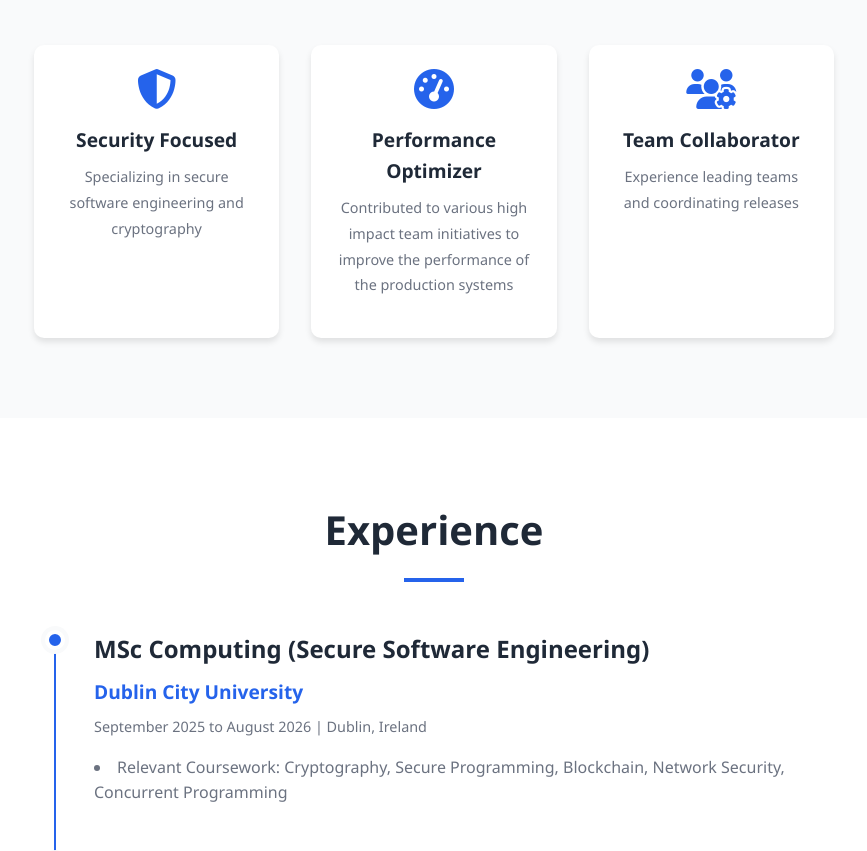
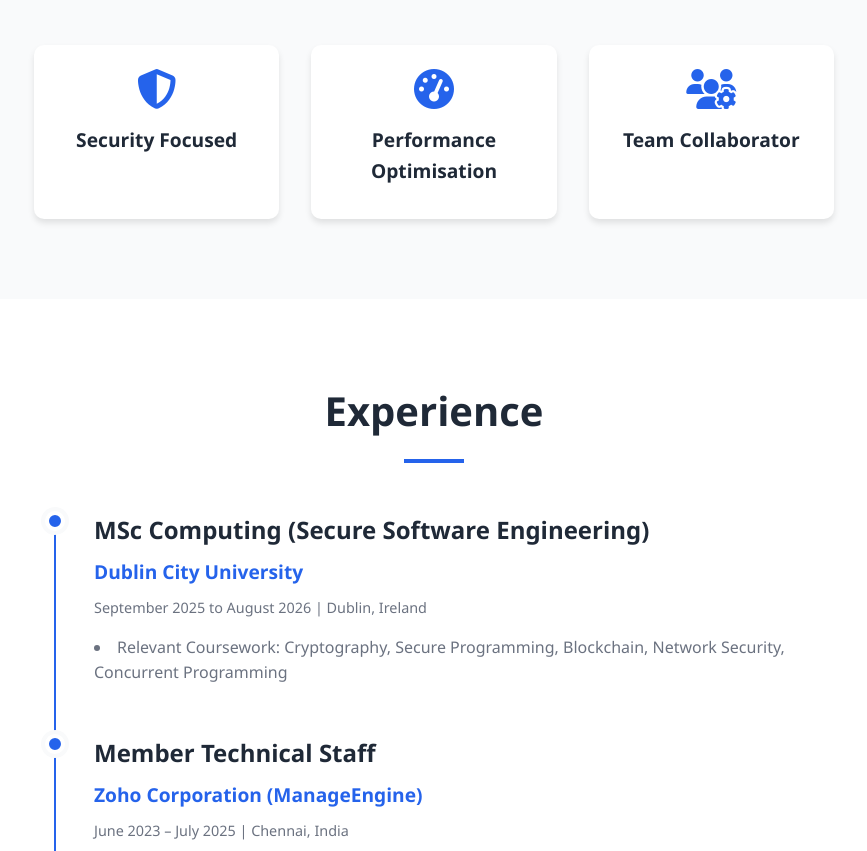
Before and after one commit to harrishdhaithya/harrish-website, a plain HTML site: page docs/index.html in a window 1280 px wide. Shown: the part 1284-2135 px from the top of the page, without its empty margins (206-1073 px from the left). Drawn offline with Linux system fonts and the light colour scheme.

Commit message:
Update portfolio website

```diff
--- a/docs/index.html
+++ b/docs/index.html
@@ -71,17 +71,14 @@
                         <div class="highlight-item">
                             <i class="fas fa-shield-alt"></i>
                             <h4>Security Focused</h4>
-                            <p>Specializing in secure software engineering and cryptography</p>
                         </div>
                         <div class="highlight-item">
                             <i class="fas fa-tachometer-alt"></i>
-                            <h4>Performance Optimizer</h4>
-                            <p>Contributed to various high impact team initiatives to improve the performance of the production systems</p>
+                            <h4>Performance Optimisation</h4>
                         </div>
                         <div class="highlight-item">
                             <i class="fas fa-users-cog"></i>
                             <h4>Team Collaborator</h4>
-                            <p>Experience leading teams and coordinating releases</p>
                         </div>
                     </div>
                 </div>
```
